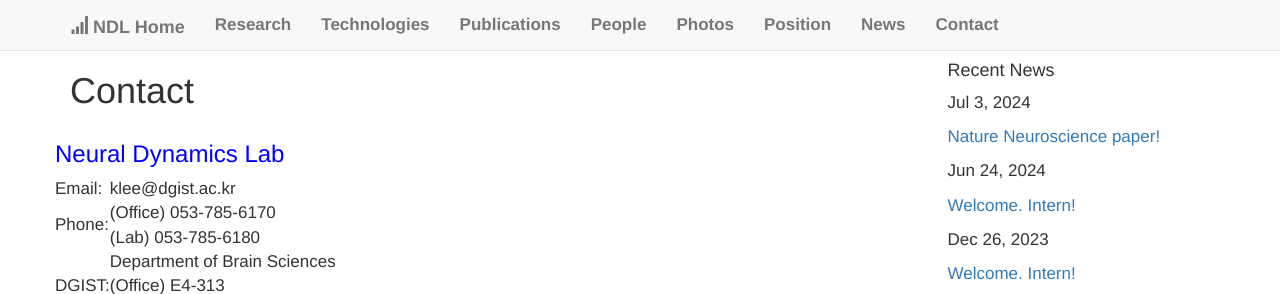
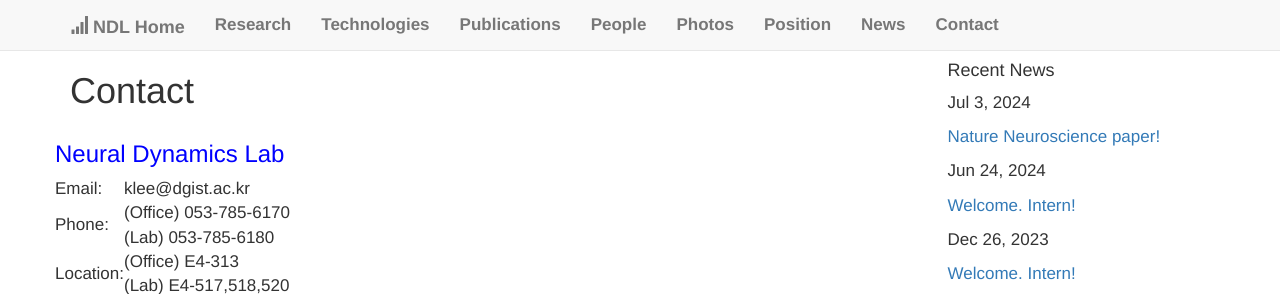
Before and after one commit to kleelab/kleelab.github.io, a Jekyll site: the page built from contact.html, in a window 1280 px wide, cut to the strip 0-294 px from the top of the page. Built offline with Jekyll 4.4.1, drawn with Linux system fonts in a browser that asks for light colours; nearby versions of some CDN libraries; a style sheet for code colours, icons or effects is not loaded.

Commit message:
Update contact.html

```diff
--- a/contact.html
+++ b/contact.html
@@ -19,9 +19,8 @@
                     </tr>
 
                     <tr>
-                        <td>DGIST: <br></td>
-                        <td>Department of Brain Sciences<br>
-                            (Office) E4-313<br>
+                        <td>Location: <br></td>
+                        <td>(Office) E4-313<br>
                             (Lab) E4-517,518,520<br></td>
                     </tr>
                 </table>
```
